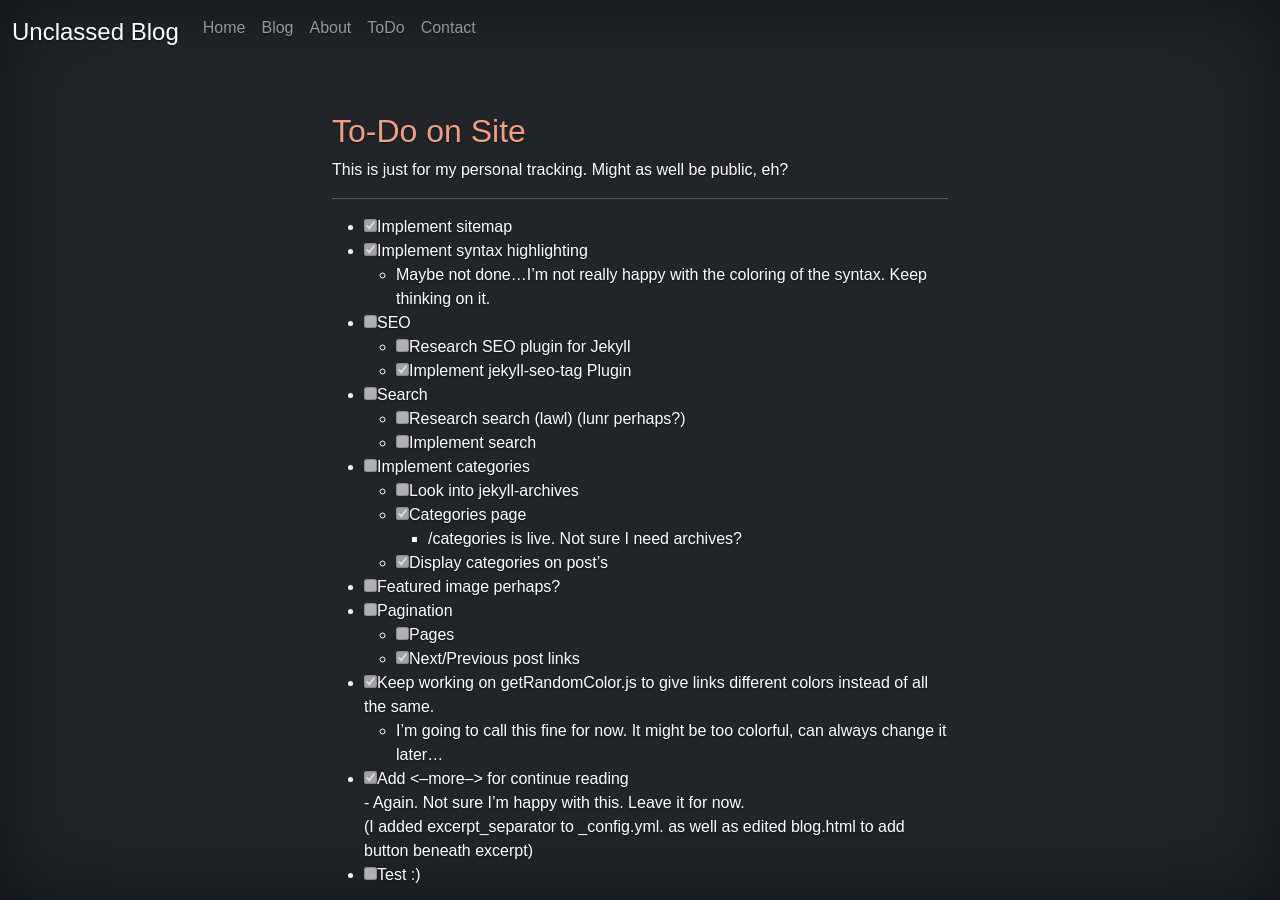
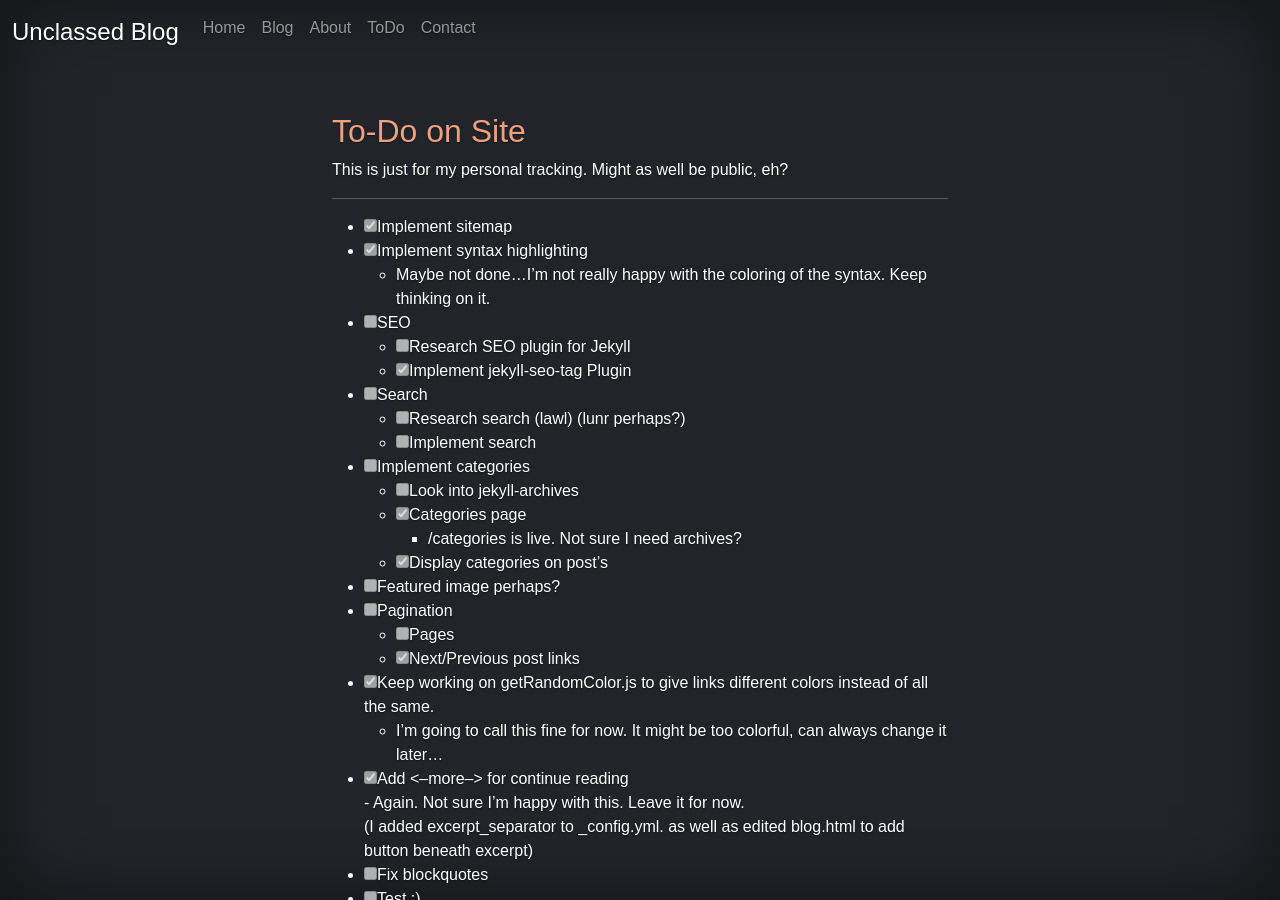
Before and after one commit to UnclassedPenguin/unclassedpenguin.github.io, a Jekyll site: the page built from todo.md, in a window 1280 px wide. Built offline with Jekyll 4.4.1, drawn with Linux system fonts in a browser that asks for light colours.

Commit message:
add fix blockquotes to todo

```diff
--- a/todo.md
+++ b/todo.md
@@ -33,4 +33,5 @@ title: ToDo
 - [x] Add <--more--> for continue reading
         - Again. Not sure I'm happy with this. Leave it for now.
          (I added excerpt_separator to _config.yml. as well as edited blog.html to add button beneath excerpt)
+- [ ] Fix blockquotes
 - [ ] Test :)
```
